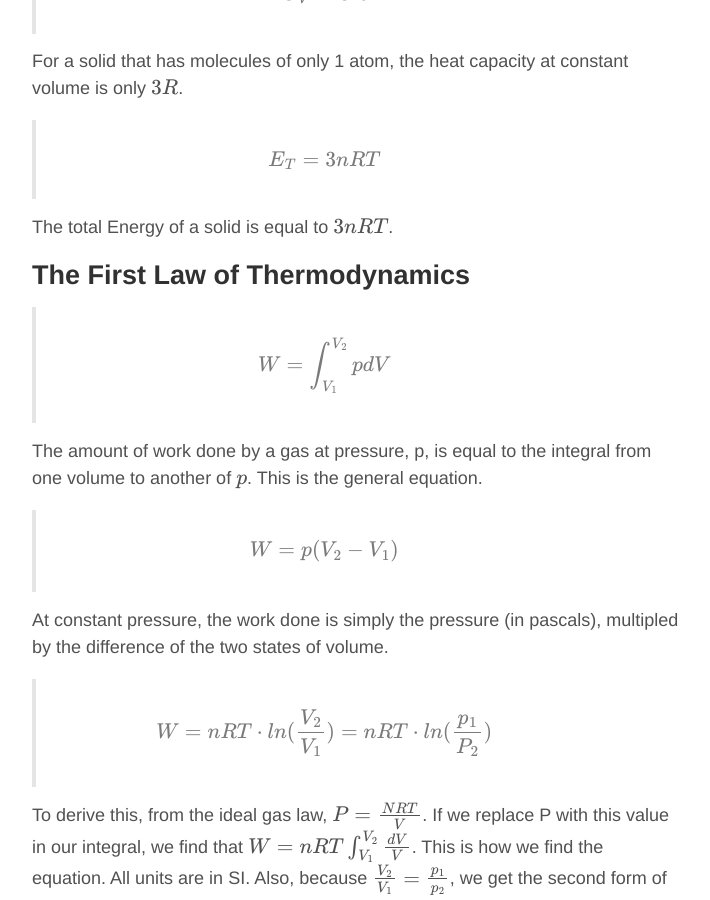
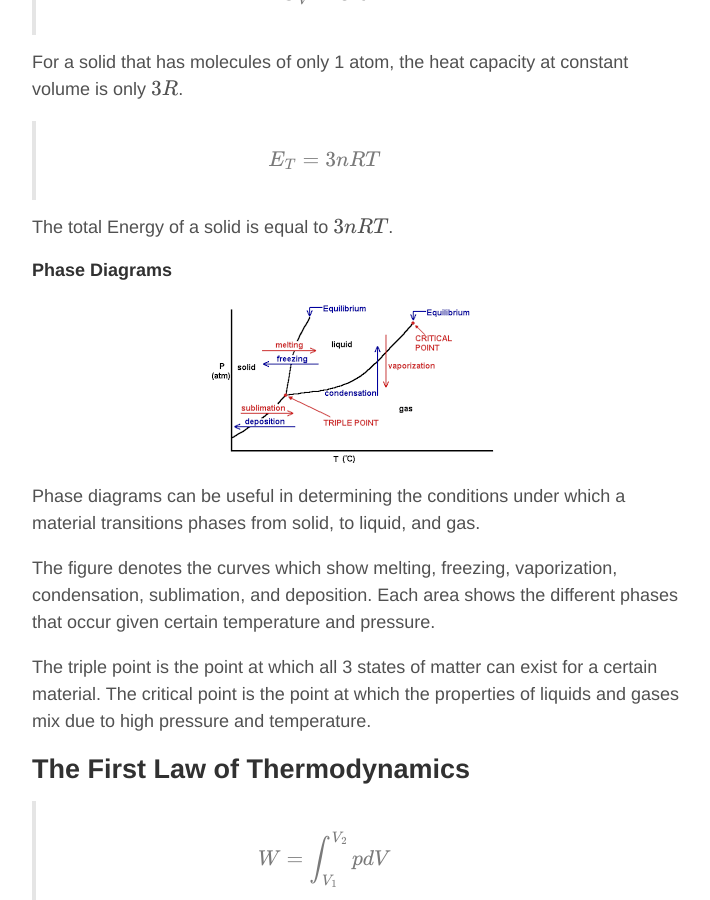
Before and after one commit to ZacBlanco/zacblanco.github.io, a Jekyll site: the page built from _posts/2015-05-10-physics-review.md, in a window 1280 px wide and 900 px high, scrolled down 22576 px. Shown: the whole window, without its empty margins (284-994 px from the left). Built offline with Jekyll 4.4.1, drawn with Linux system fonts in a browser that asks for light colours; formulas are drawn with MathJax 3; comment, search, counter and statistics services are not loaded; some of the changed text lies outside the part shown.

Commit message:
added more physics + date time (..again)

```diff
--- a/_layouts/default.html
+++ b/_layouts/default.html
@@ -23,7 +23,7 @@
 
       <footer class="footer">
         <small>
-          &copy; <time datetime="{{ site.time | date_to_xmlschema }}">{{ site.time | date: '%Y' }}</time>. All rights reserved.
+			All rights reserved.
         </small>
       </footer>
     </div>
--- a/_posts/2015-05-10-physics-review.md
+++ b/_posts/2015-05-10-physics-review.md
@@ -278,7 +278,7 @@ This equation describes the average amount of power used by a string to make a w
 
 ##### Fundamental Frequencies of a Wave on a String
 
-> $$ f_n = \frac{nv}{2L} $$
+> $$ f_n = \frac{nv}{2L}; (n=1, 2, 3, ...)$$
 
 A wave cannot exist on a string unless half of a wavelength is equal to a multiple of the length of the string. Because a fixed string with tension, $$ F $$ and linear density $$ \mu $$ doesn't change, there are only certain frequencies that can be played on a string. These are called the fundamental frequencies. $$ n = 1, 2, 3... $$, v is the velocity that the waves travel on the string. $$ L $$ is the length of the string.
 
@@ -316,13 +316,13 @@ Sound intensity is proportional to the amplitude of the sound wave being produce
 
 ##### Fundamental Frequencies (Open Pipe)
 
-> $$ f_n = \frac{nv}{2L} $$
+> $$ f_n = \frac{nv}{2L}; (n = 1, 2, 3, ...) $$
 
 There are fundamental frequencies for sound in open pipes (one with openings at each end). Similar to a string. we need only the speed of sound and the length of the pipe to calculate the fundamental frequencies.
 
 ##### Fundamental Frequencies (Stopped Pipe)
 
-> $$ f_n = \frac{nv}{4L} $$
+> $$ f_n = \frac{nv}{4L}; (n = 1, 3, 5, ...)$$
 
 Similar to the above, this equation is for a stopped pipe (one end open, the other closed). We can calculate the fundamental frequncies for any pipe with length L.
 
@@ -359,7 +359,7 @@ Simply defining density as amount of mass per unit of volume
 
 ##### Pressure (on Bernoulli's Equation)
 
-> $$ P = P_0 + \rho gh + $$
+> $$ P = P_0 + \rho gh $$
 
 The pressure given density of the fluid and changes in height are given by this equation.
 
@@ -529,7 +529,7 @@ Just iterating over the gas law again. Make sure you know it!
 
 ##### Relation Between PV and the Translational Kinetic Energy of a Gas
 
-> $$ PV = \frac{3}{2}K_{TR} $$
+> $$ PV = \frac{2}{3}K_{TR} $$
 
 $$ K_{TR} $$ is the Average translational kinetic energy of a gas. $$ PV $$ is equal to $$ \frac{3}{2} $$ this value.
 
@@ -595,6 +595,15 @@ For a solid that has molecules of only 1 atom, the heat capacity at constant vol
 
 The total Energy of a solid is equal to $$ 3nRT $$.
 
+#### Phase Diagrams
+
+![Image of Phase Diagram](../assets/images/physics-review/phase-diag.png)
+
+Phase diagrams can be useful in determining the conditions under which a material transitions phases from solid, to liquid, and gas.
+
+The figure denotes the curves which show melting, freezing, vaporization, condensation, sublimation, and deposition. Each area shows the different phases that occur given certain temperature and pressure.
+
+The triple point is the point at which all 3 states of matter can exist for a certain material. The critical point is the point at which the properties of liquids and gases mix due to high pressure and temperature.
 
 ## The First Law of Thermodynamics
 
```
Also changed, not shown: assets/images/physics-review/phase-diag.png (added), 9 other files.
